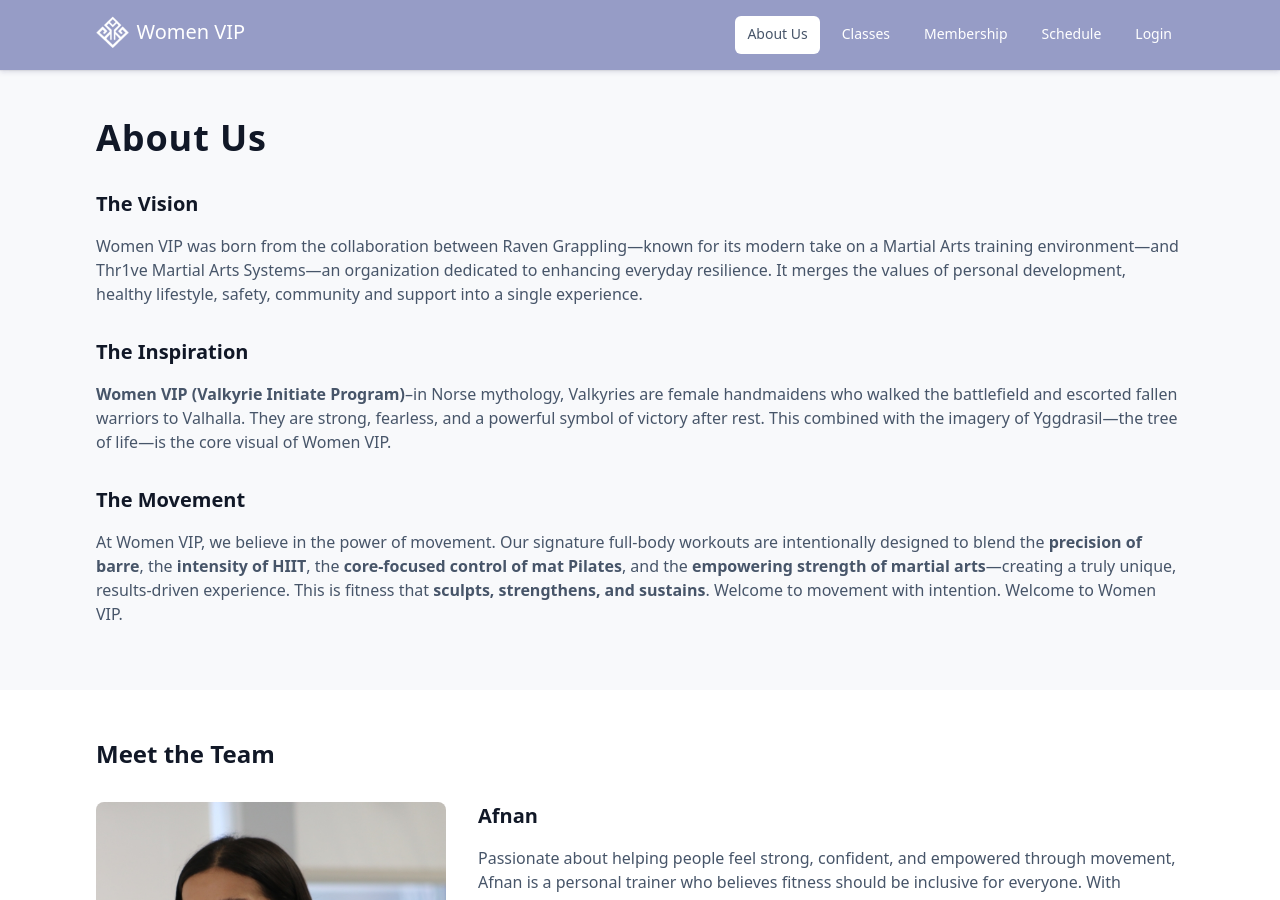
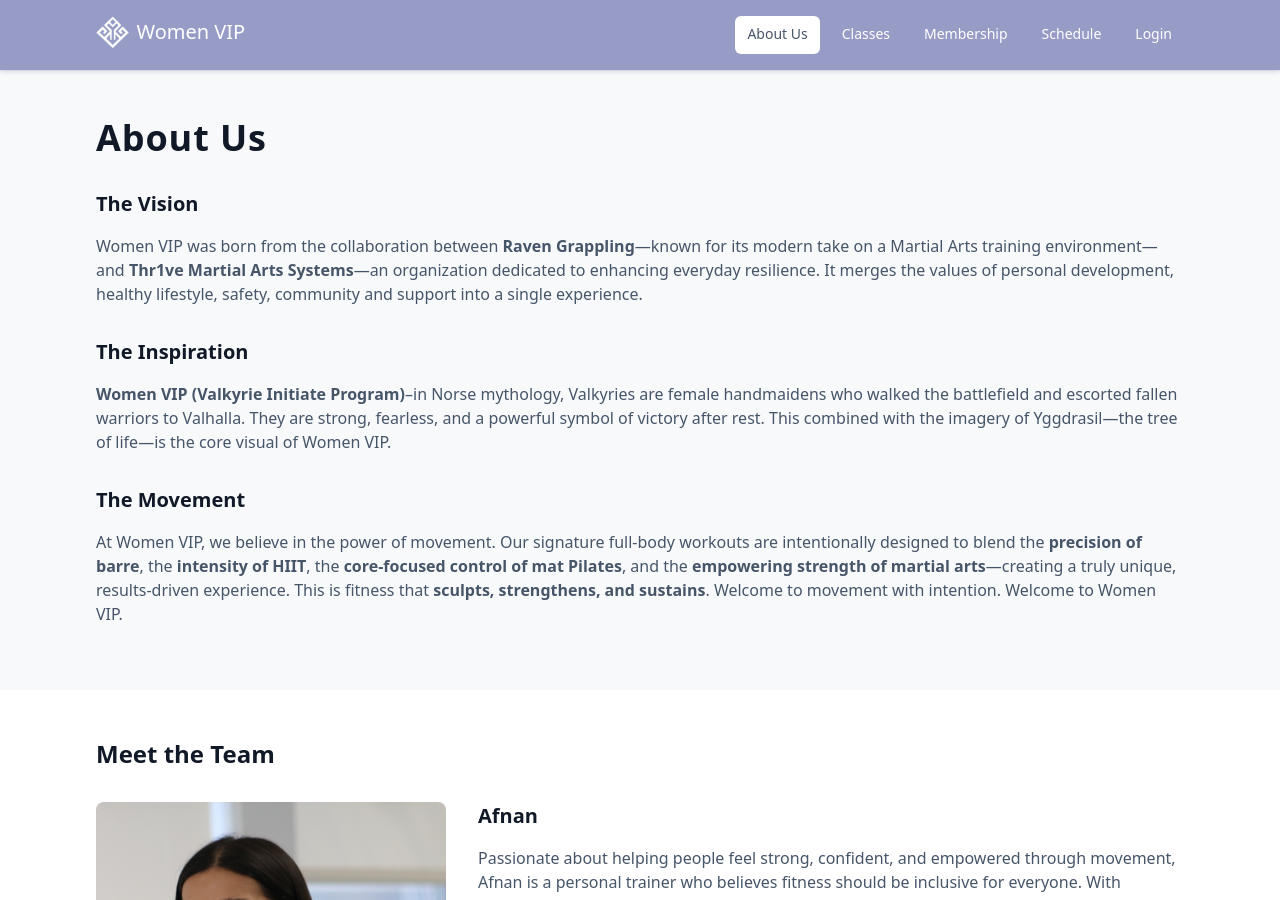
Before and after one commit to TGA-Academy/TGA-Academy.github.io, a Jekyll site: the page built from pages/about-us.html, in a window 1280 px wide and 900 px high. Built offline with Jekyll 4.4.1, drawn with Linux system fonts in a browser that asks for light colours.

```diff
--- a/pages/about-us.html
+++ b/pages/about-us.html
@@ -11,7 +11,7 @@ About Us
     </h1>
     <h3>The Vision</h3>
     <p>
-Women VIP was born from the collaboration between Raven Grappling—known for its modern take on a Martial Arts training environment—and Thr1ve Martial Arts Systems—an organization dedicated to enhancing everyday resilience. It merges the values of personal development, healthy lifestyle, safety, community and support into a single experience.
+Women VIP was born from the collaboration between <strong>Raven Grappling</strong>—known for its modern take on a Martial Arts training environment—and <strong>Thr1ve Martial Arts Systems</strong>—an organization dedicated to enhancing everyday resilience. It merges the values of personal development, healthy lifestyle, safety, community and support into a single experience.
     </p>
     <h3>
 The Inspiration
```
